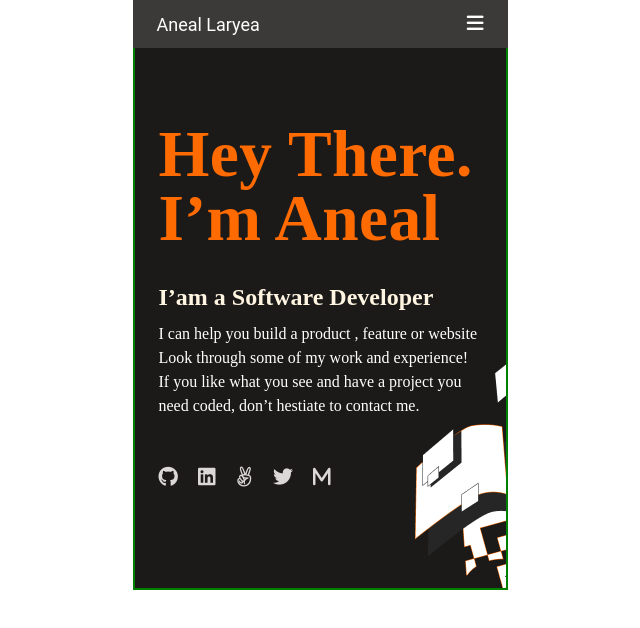
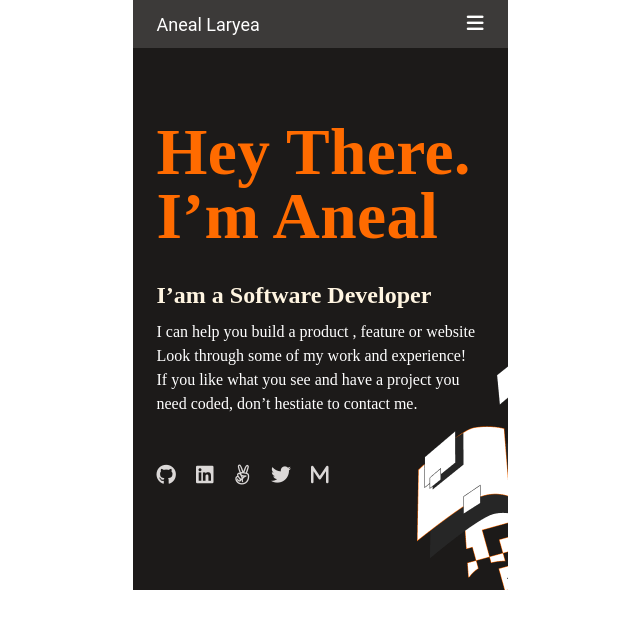
Before and after one commit to aneallaryea100/PORTFOLIO-MOBILE, a website: page index.html in a window 1280 px wide. Shown: the whole page, without its empty margins (320-960 px from the left). Drawn offline with Linux system fonts and the light colour scheme.

Commit message:
still on review

```diff
--- a/style.css
+++ b/style.css
@@ -59,7 +59,6 @@ header nav i {
   width: 375px;
   height: 590px;
   top: 48px;
-  border: 2px green solid;
   background-image: url("assets/image/header.png");
   background-repeat: no-repeat;
   background-position: bottom -50px right 0;
```
